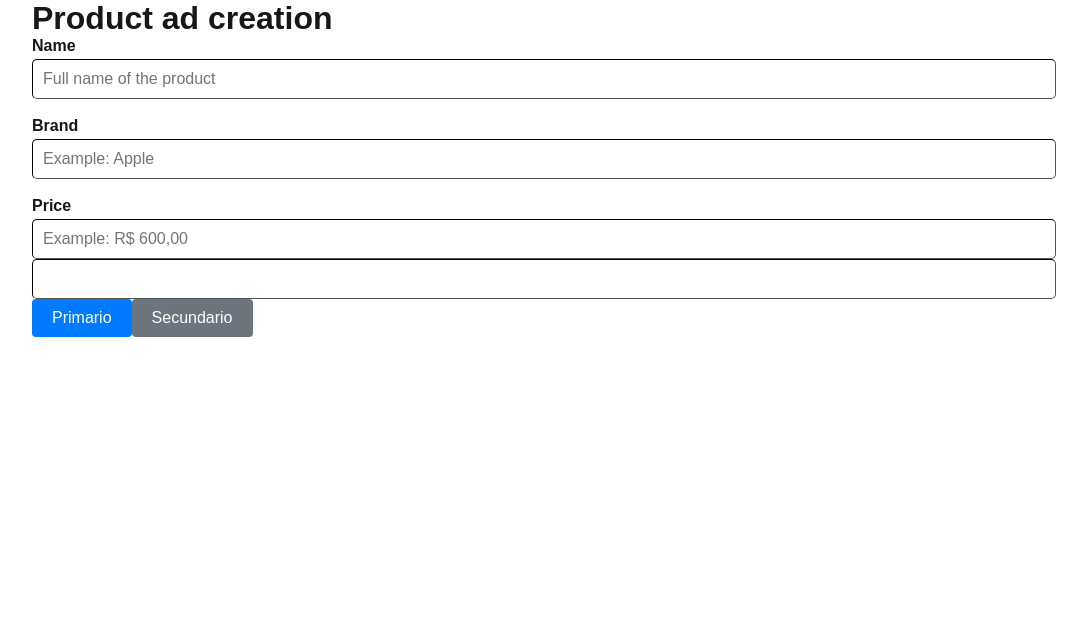
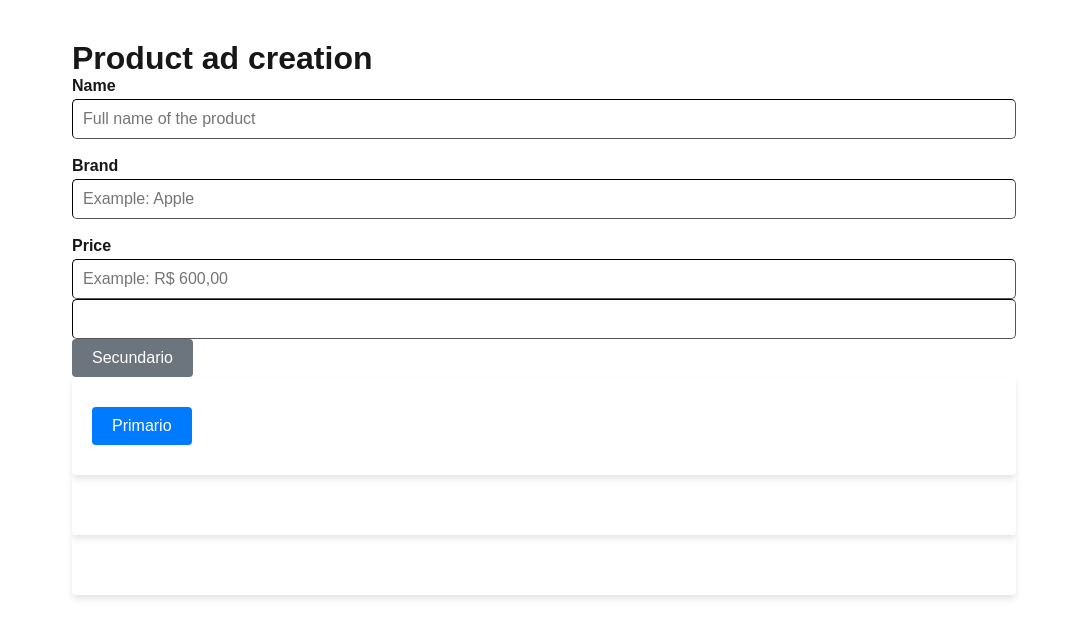
Before and after one commit to euller-regis/ofertify-frontend, a Next.js app: page / in a window 1280 px wide. Shown: the top 638 px of the page, without its empty margins (96-1183 px from the left). Built offline with nearby package versions, Linux system fonts and the light colour scheme.

Commit message:
Create Card component

```diff
--- a/src/app/page.js
+++ b/src/app/page.js
@@ -1,6 +1,7 @@
 import styles from './page.module.css'
 import {Button} from '../components/Button/Button'
 import { InputText } from '@/components/InputText/InputText'
+import { Card } from '@/components/Card/Card'
 
 export default function Home() {
   return (
@@ -15,9 +16,13 @@ export default function Home() {
 
       <InputText />
 
-      <Button text="Primario" variant="primary"> </Button>
       <Button text="Secundario" variant="secondary"> </Button>
       <br/>
+      <Card>
+        <Button text="Primario" variant="primary" />
+      </Card>
+      <Card />
+      <Card />
       <br/>
     </div>
 
--- a/src/app/page.module.css
+++ b/src/app/page.module.css
@@ -1,4 +1,5 @@
 .page {
     max-width: 1024px;
     margin: 0 auto;
+    padding: 40px;
 }
--- /dev/null
+++ b/src/components/Card/Card.js
@@ -0,0 +1,9 @@
+import styles from './Card.module.css'
+
+export const Card = (props) => {
+    return (
+        <div className={styles.card}>
+            {props.children}
+        </div>
+    )
+}
--- /dev/null
+++ b/src/components/Card/Card.module.css
@@ -0,0 +1,6 @@
+.card {
+    border: none;
+    border-radius: 4px;
+    box-shadow: 0 4px 6px rgba(0, 0, 0, 0.1);
+    padding: 30px 20px
+}
```
